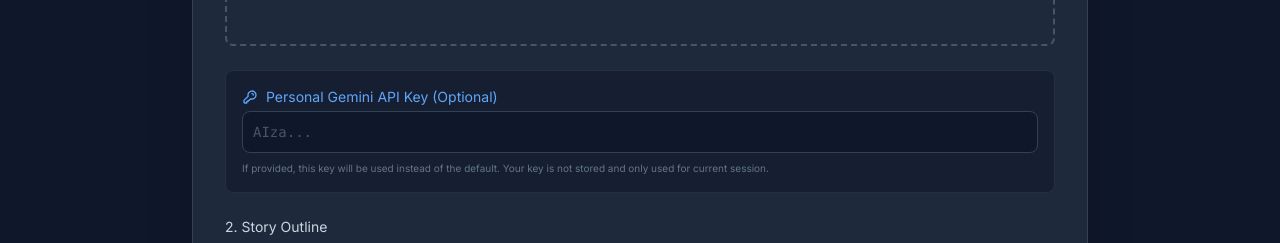
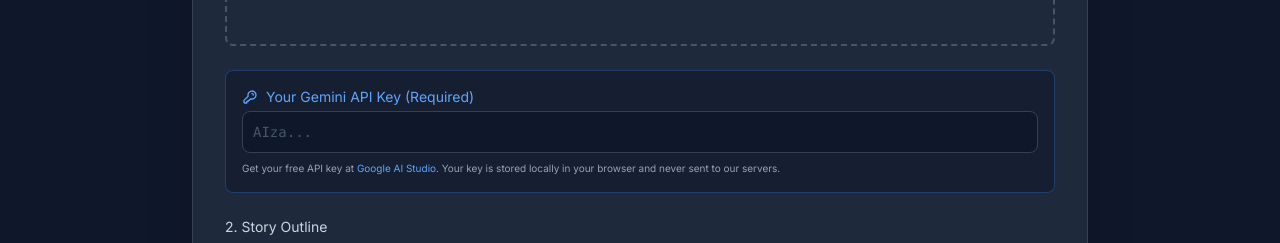
Before and after one commit to jinmin75/story-sequence, a React (Vite) app: page / in a window 1280 px wide. Shown: the part 385-628 px from the top of the page. Built offline with nearby package versions, Linux system fonts and the light colour scheme; no server answers.

Commit message:
Update: Make API key required for deployment without env vars

```diff
--- a/components/StoryInput.tsx
+++ b/components/StoryInput.tsx
@@ -95,11 +95,11 @@ export const StoryInput: React.FC<StoryInputProps> = ({ onStart, isProcessing })
           </div>
         </div>
 
-        {/* Optional API Key */}
-        <div className="bg-slate-900/50 p-4 rounded-lg border border-slate-700/50">
+        {/* API Key - Required */}
+        <div className="bg-slate-900/50 p-4 rounded-lg border border-blue-500/30">
           <label className="block text-sm font-medium text-blue-400 mb-1 flex items-center">
             <svg className="w-4 h-4 mr-2" fill="none" stroke="currentColor" viewBox="0 0 24 24"><path strokeLinecap="round" strokeLinejoin="round" strokeWidth={2} d="M15 7a2 2 0 012 2m4 0a6 6 0 01-7.743 5.743L11 17H9v2H7v2H4a1 1 0 01-1-1v-2.586a1 1 0 01.293-.707l5.964-5.964A6 6 0 1121 9z" /></svg>
-            Personal Gemini API Key (Optional)
+            Your Gemini API Key (Required)
           </label>
           <input
             type="password"
@@ -108,8 +108,9 @@ export const StoryInput: React.FC<StoryInputProps> = ({ onStart, isProcessing })
             placeholder="AIza..."
             className="w-full bg-slate-900 border border-slate-700 rounded-lg p-2.5 text-white placeholder-slate-600 focus:ring-2 focus:ring-blue-500 focus:outline-none text-sm font-mono"
           />
-          <p className="mt-2 text-[10px] text-slate-500">
-            If provided, this key will be used instead of the default. Your key is not stored and only used for current session.
+          <p className="mt-2 text-[10px] text-slate-400">
+            Get your free API key at <a href="https://aistudio.google.com/apikey" target="_blank" rel="noopener noreferrer" className="text-blue-400 hover:underline">Google AI Studio</a>.
+            Your key is stored locally in your browser and never sent to our servers.
           </p>
         </div>
 
```
Also changed, not shown: services/geminiService.ts (+4 -5 lines).
